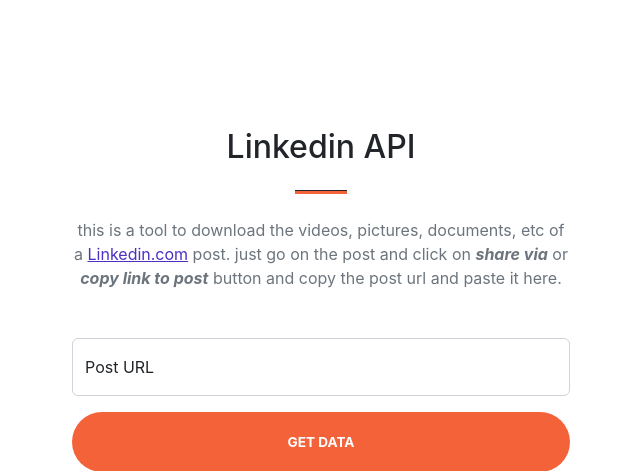
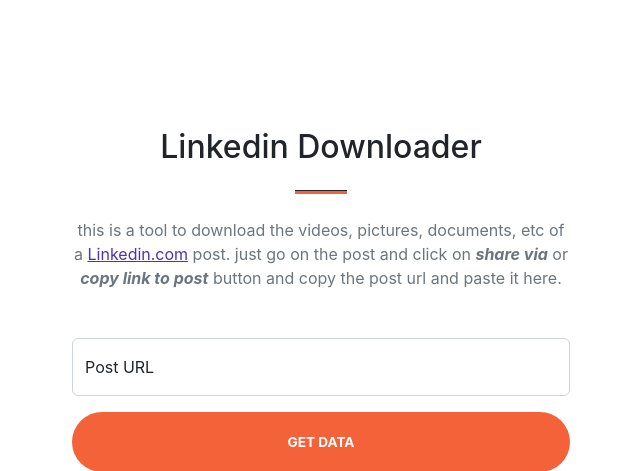
Before and after one commit to AmirAref/linkedin-api, a FastAPI app: page / in a window 1280 px wide. Shown: the top 471 px of the page, without its empty margins (319-959 px from the left). Run offline with FastAPI, Linux system fonts and the light colour scheme; some libraries are stand-ins or nearby versions.

Commit message:
rename the app title to Downloader

```diff
--- a/templates/base.html
+++ b/templates/base.html
@@ -6,7 +6,7 @@
     <meta name="viewport" content="width=device-width, initial-scale=1, shrink-to-fit=no" />
     <meta name="description" content="" />
     <meta name="author" content="Amir Aref" />
-    <title>{% block title %}Linkedin api{% endblock title %}</title>
+    <title>{% block title %}Linkedin Downloader{% endblock title %}</title>
     <!-- Favicon-->
     <link rel="icon" type="image/x-icon" href="{{ url_for('static', path='assets/favicon.ico') }}" />
     <link href="{{ url_for('static', path='css/styles.css') }}" rel="stylesheet" />
@@ -35,7 +35,7 @@
                 <h6 class="text-uppercase fw-bold mb-4">
                     Links
                 </h6>
-                <p>
+                    <p>
                     <i class="fa fa-book"></i> <a href="/documentation" class="text-reset" target="_blank">Documentation</a>
                 </p>
                 <p>
--- a/templates/home.html
+++ b/templates/home.html
@@ -1,7 +1,4 @@
 {% extends 'base.html' %}
-
-{% block title %}Linkedin api{% endblock title %}
-
 
 {% block main %}
     <!-- main section-->
@@ -9,7 +6,7 @@
         <div class="container px-4 px-lg-5">
             <div class="row gx-4 gx-lg-5 justify-content-center">
                 <div class="col-lg-8 col-xl-6 text-center">
-                    <h2 class="mt-0">Linkedin API</h2>
+                    <h2 class="mt-0">Linkedin Downloader</h2>
                     <hr class="divider" />
                     <p class="text-muted mb-5">this is a tool to download the videos, pictures, documents, etc of a <a
                             href="https://linkedin.com">Linkedin.com</a> post. just go on the post and click on
--- a/templates/post-details.html
+++ b/templates/post-details.html
@@ -1,6 +1,6 @@
 {% extends 'base.html' %}
 
-{% block title %}Linkedin api - post details{% endblock title %}
+{% block title %}Linkedin Downloader - post detail{% endblock title %}
 
 {% block main %}
     <!-- section-->
```
